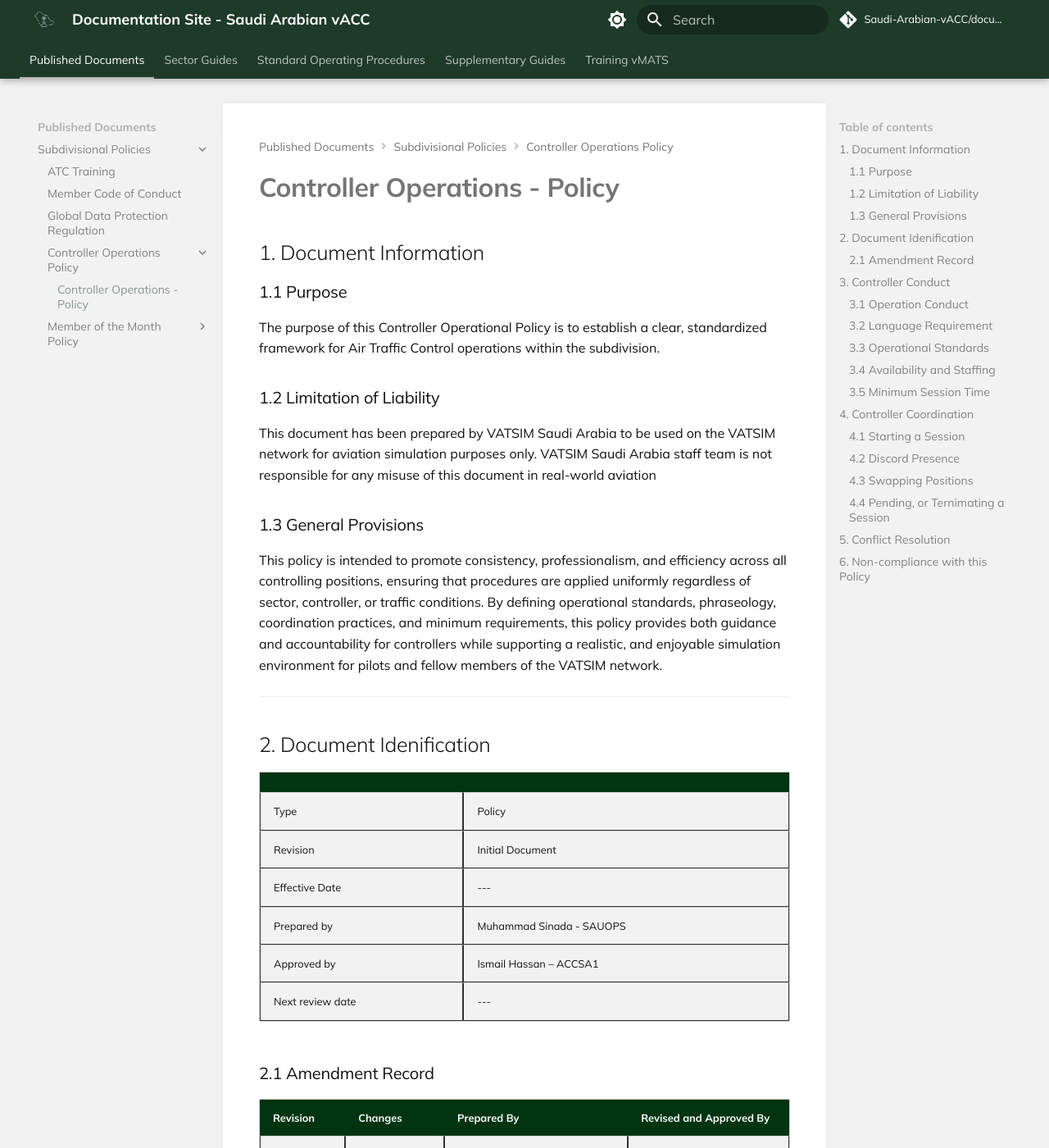
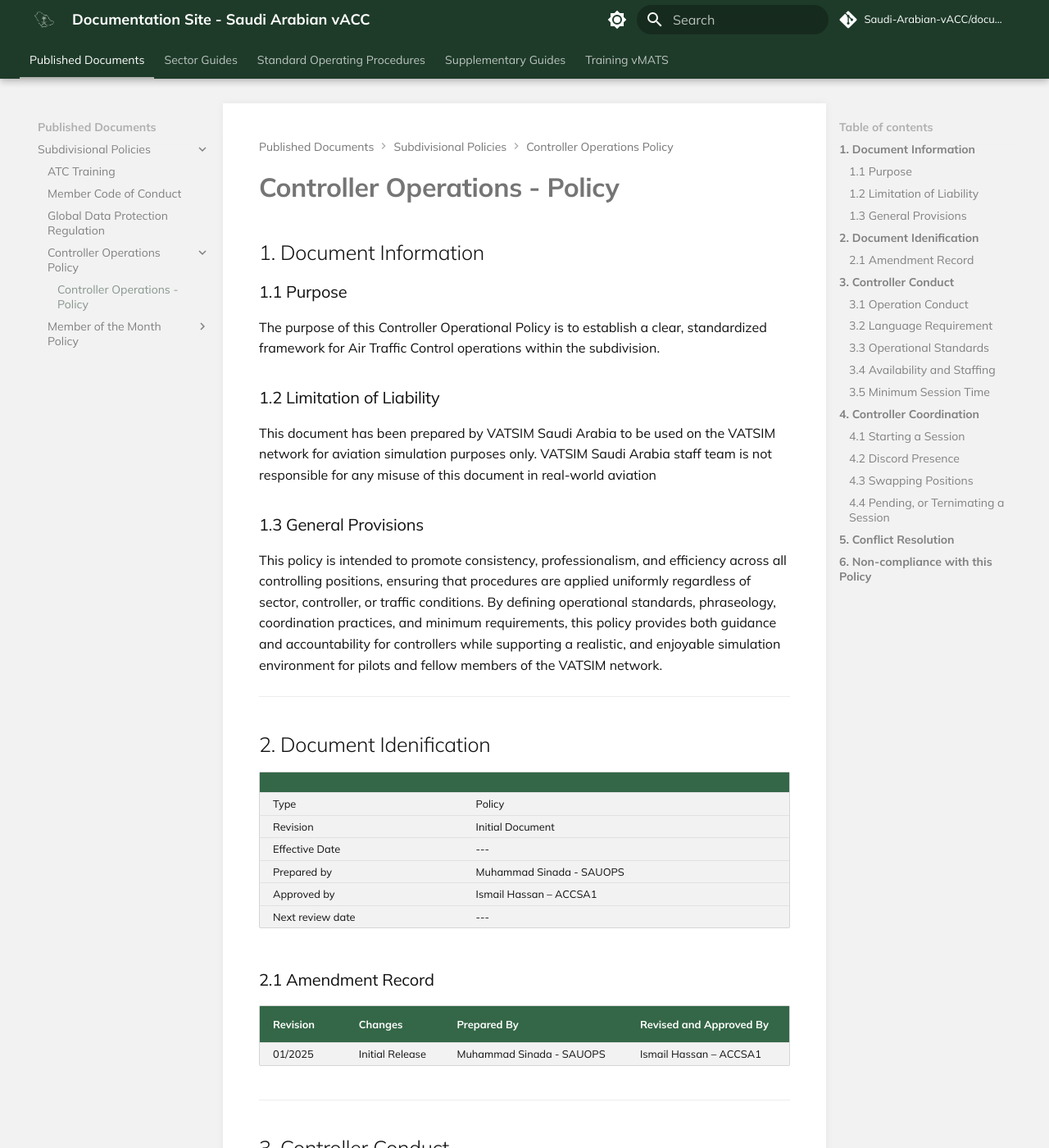
Before and after one commit to Saudi-Arabian-vACC/Documentation-Site, an MkDocs documentation site: the page built from docs/Published Documents/Subdivisional Policies/Controller Operations Policy/cop.md, in a window 1280 px wide and 1400 px high. Shown: the whole window at 82% size. Built offline with MkDocs 1.6.1 and Material for MkDocs 9.7.7, drawn with Linux system fonts in a browser that asks for light colours; comment, search, counter and statistics services are not loaded; some of the changed text lies outside the part shown.

Commit message:
Table style update

```diff
--- a/docs/stylesheets/extra.css
+++ b/docs/stylesheets/extra.css
@@ -55,32 +55,6 @@
   padding-top: 1rem !important;
 }
 
-/* Center tables optionally */
-table {
-  display: table;
-  margin: 0 auto;
-}
-
-.md-typeset__table {
-  width: 100%;
-}
-
-.md-typeset__table table:not([class]) {
-  display: table
-}
-
-blockquote {
-    padding: 1px 2px;
-    margin: 0 0 20px;
-    font-size: 14px;
-    border-left: 5px solid #eee;
-}
-
-img[src*='#center'] {
-    display: block;
-    margin: auto;
-}
-
 /* Round the search bar edges */
 .md-search__input {
   border-radius: 9999px !important; /* fully pill-shaped */
@@ -93,3 +67,13 @@
   overflow: hidden;
   backdrop-filter: blur(6px); /* optional glassy look */
 }
+
+/* Make the first-level items (top-level) bold */
+.md-nav__list > .md-nav__item > .md-nav__link {
+    font-weight: bold;
+  }
+
+  /* Make second-level items normal weight */
+  .md-nav__list > .md-nav__item > nav .md-nav__list > .md-nav__item > .md-nav__link {
+    font-weight: normal;
+  }
--- a/docs/stylesheets/styling.css
+++ b/docs/stylesheets/styling.css
@@ -5,13 +5,45 @@
 
 /* Target all table headers in content */
 .md-typeset table th {
-  background-color: #013512; /* header bg color */
+  background-color: #346747; /* header bg color */
   color: #ffffff;            /* header text color */
   font-weight: 600;          /* make header text bold */
   padding: 0.5rem 1rem;      /* padding inside header cells */
 }
 
-/* Add vertical borders to table cells */
-.md-typeset table td {
-  border: 1px solid #2F2F2F;
+/* Center tables optionally */
+table {
+  display: table;
+  margin: 0 auto;
 }
+
+.md-typeset__table {
+  width: 100%;
+}
+
+.md-typeset__table table:not([class]) {
+  display: table
+}
+
+blockquote {
+    padding: 1px 2px;
+    margin: 0 0 20px;
+    font-size: 14px;
+    border-left: 5px solid #eee;
+}
+
+img[src*='#center'] {
+    display: block;
+    margin: auto;
+}
+
+/*Table Styling*/
+.md-typeset table:not([class]) th {
+  font-weight: bold;
+}
+
+.md-typeset table:not([class]) td {
+  border-top: .05rem solid var(--md-default-fg-color--lightest);
+  padding: .2375em 1.25em;
+  vertical-align: top;
+}
--- a/mkdocs.yml
+++ b/mkdocs.yml
@@ -19,10 +19,6 @@
         icon: material/brightness-4
         name: Switch to light mode
   features:
-    - navigation.footer
-    - navigation.instant
-    - navigation.instant.prefetch
-    - navigation.instant.progress
     - navigation.tabs
     - navigation.path
     - navigation.top
```
